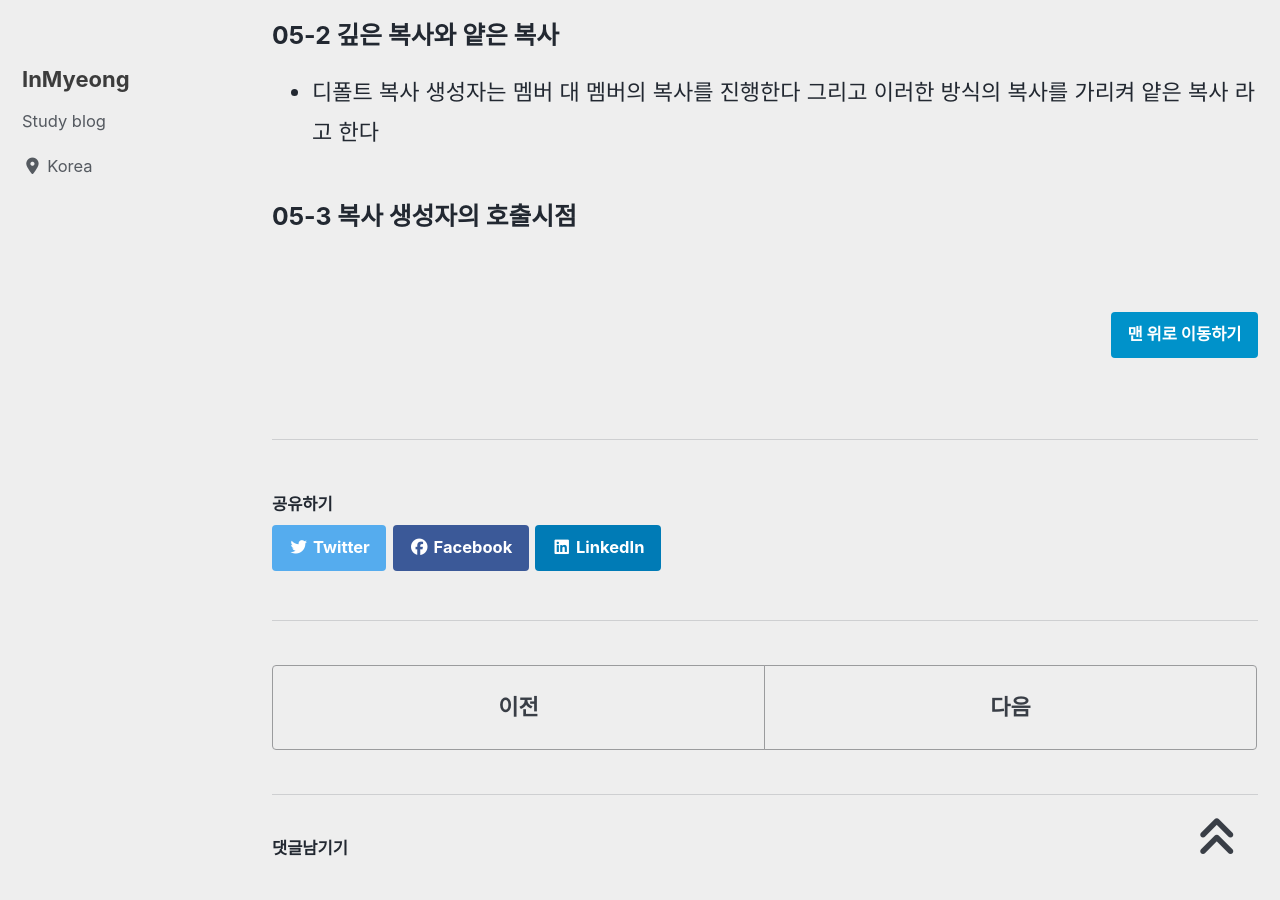
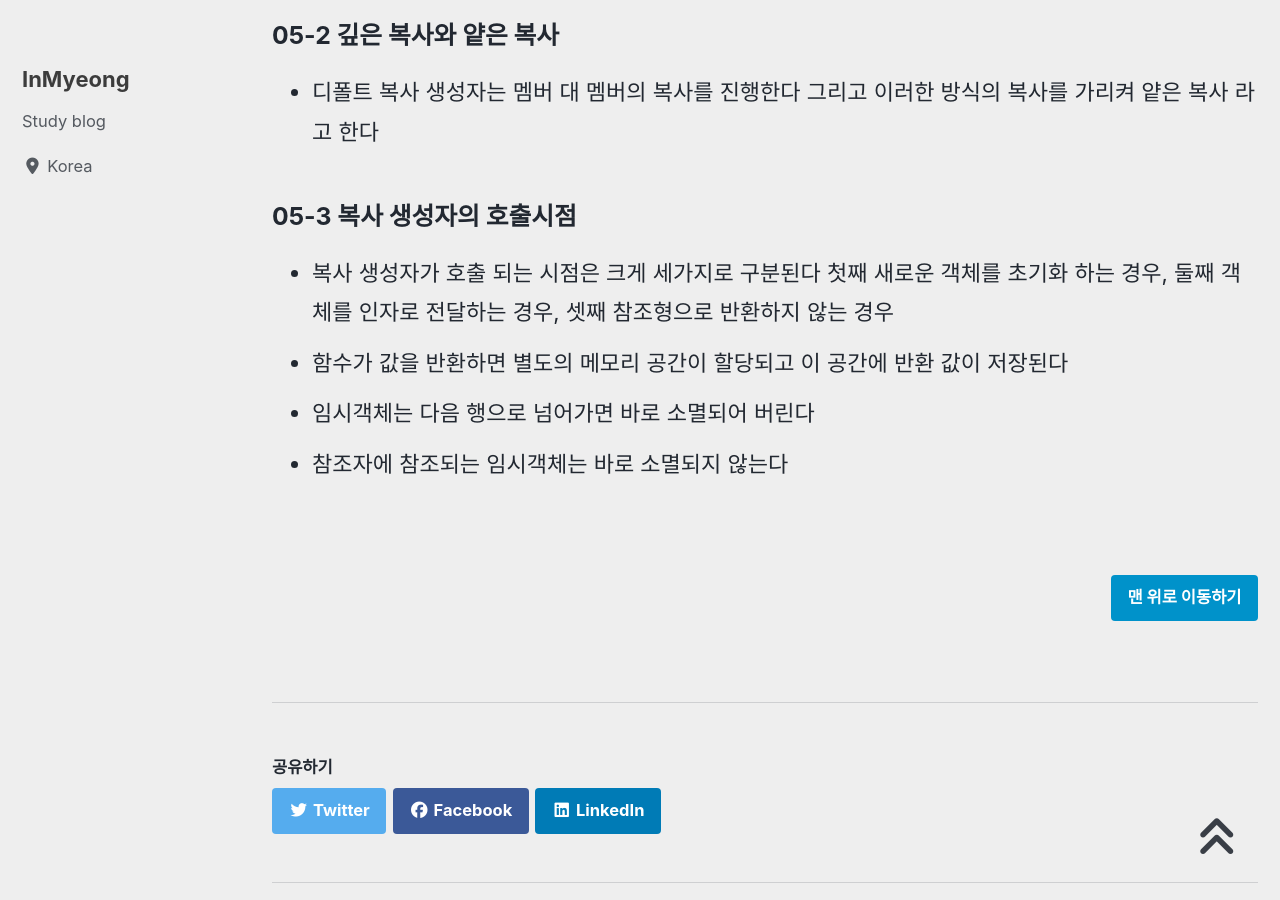
Before and after one commit to devMyeong/devMyeong.github.io, a Jekyll site: the page built from _posts/cpp/2021-07-29-cpp.md, in a window 1280 px wide and 900 px high, scrolled down 12621 px. Built offline with Jekyll 4.4.1, drawn with Linux system fonts in a browser that asks for light colours; cached includes are drawn as plain includes; nearby versions of some CDN libraries; some web fonts are replaced; comment, search, counter and statistics services are not loaded.

Commit message:
update cpp chapter 05-3

```diff
--- a/_posts/cpp/2021-07-29-cpp.md
+++ b/_posts/cpp/2021-07-29-cpp.md
@@ -266,6 +266,10 @@ Rectangle::Rectangle(const int &x1, const int &y1, const int &x2, const int &y2)
 - 디폴트 복사 생성자는 멤버 대 멤버의 복사를 진행한다 그리고 이러한 방식의 복사를 가리켜 얕은 복사 라고 한다
 
 ### 05-3 복사 생성자의 호출시점
+- 복사 생성자가 호출 되는 시점은 크게 세가지로 구분된다 첫째 새로운 객체를 초기화 하는 경우, 둘째 객체를 인자로 전달하는 경우, 셋째 참조형으로 반환하지 않는 경우
+- 함수가 값을 반환하면 별도의 메모리 공간이 할당되고 이 공간에 반환 값이 저장된다
+- 임시객체는 다음 행으로 넘어가면 바로 소멸되어 버린다
+- 참조자에 참조되는 임시객체는 바로 소멸되지 않는다
 
 <br>
 
```
